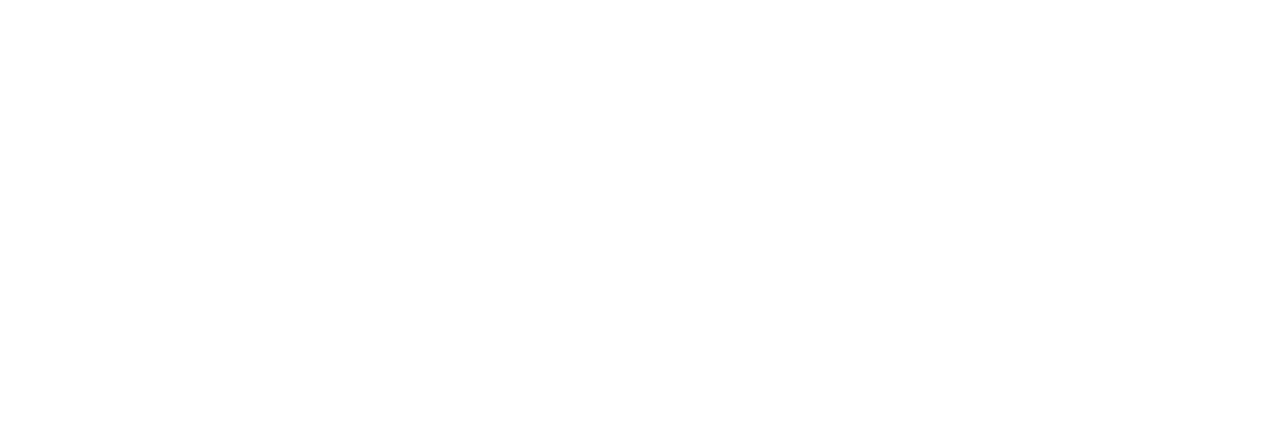
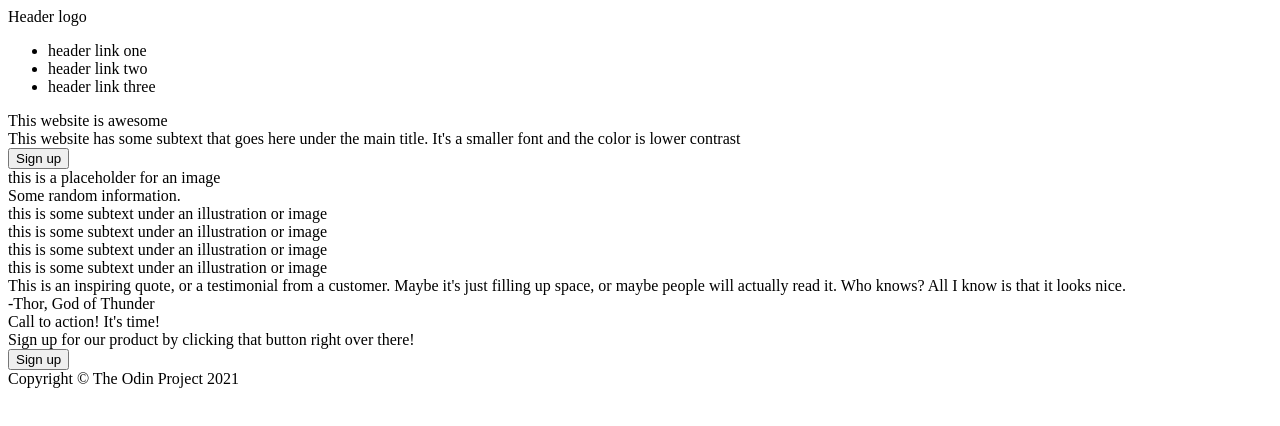
Before and after one commit to kimloz/landing-page, a plain HTML site: page index.html in a window 1280 px wide. Drawn offline with Linux system fonts and the light colour scheme.

Commit message:
Add all content to index.html

```diff
--- a/index.html
+++ b/index.html
@@ -7,5 +7,63 @@
     </head>
 
     <body>
+        <div class="header">
+            <div class="logo">Header logo</div>
+            <div class="header-links">
+                <ul>
+                    <li>header link one</li>
+                    <li>header link two</li>
+                    <li>header link three</li>
+                </ul>
+            </div>
+        </div>
+
+        <div class="hero">
+            <div class="left">
+                <div class="title">This website is awesome</div>
+                <div class="caption">This website has some subtext that goes here under the main title. It's a smaller font and the color is lower contrast</div>
+                <button>Sign up</button>
+            </div>
+            <div class="right">this is a placeholder for an image</div>
+        </div>
+
+        <div class="info">
+            <div class="title">Some random information.</div>
+            <div class="img-content">
+                <div class="item">
+                    <div class="img"></div>
+                    <div class="caption">this is some subtext under an illustration or image</div>
+                </div>
+                <div class="item">
+                    <div class="img"></div>
+                    <div class="caption">this is some subtext under an illustration or image</div>
+                </div>
+                <div class="item">
+                    <div class="img"></div>
+                    <div class="caption">this is some subtext under an illustration or image</div>
+                </div>
+                <div class="item">
+                    <div class="img"></div>
+                    <div class="caption">this is some subtext under an illustration or image</div>
+                </div>
+            </div>
+        </div>
+
+        <div class="quote">
+            <div>This is an inspiring quote, or a testimonial from a customer. Maybe it's just filling up space, or maybe people will actually read it. Who knows? All I know is that it looks nice.</div>
+            <div class="author">-Thor, God of Thunder</div>
+        </div>
+
+        <div class="sign-up">
+            <div class="left">
+                <div class="title">Call to action! It's time!</div>
+                <div>Sign up for our product by clicking that button right over there!</div>
+            </div>
+            <button>Sign up</button>
+        </div>
+
+        <div class="footer">
+            Copyright © The Odin Project 2021
+        </div>
     </body>
 </html>
```
